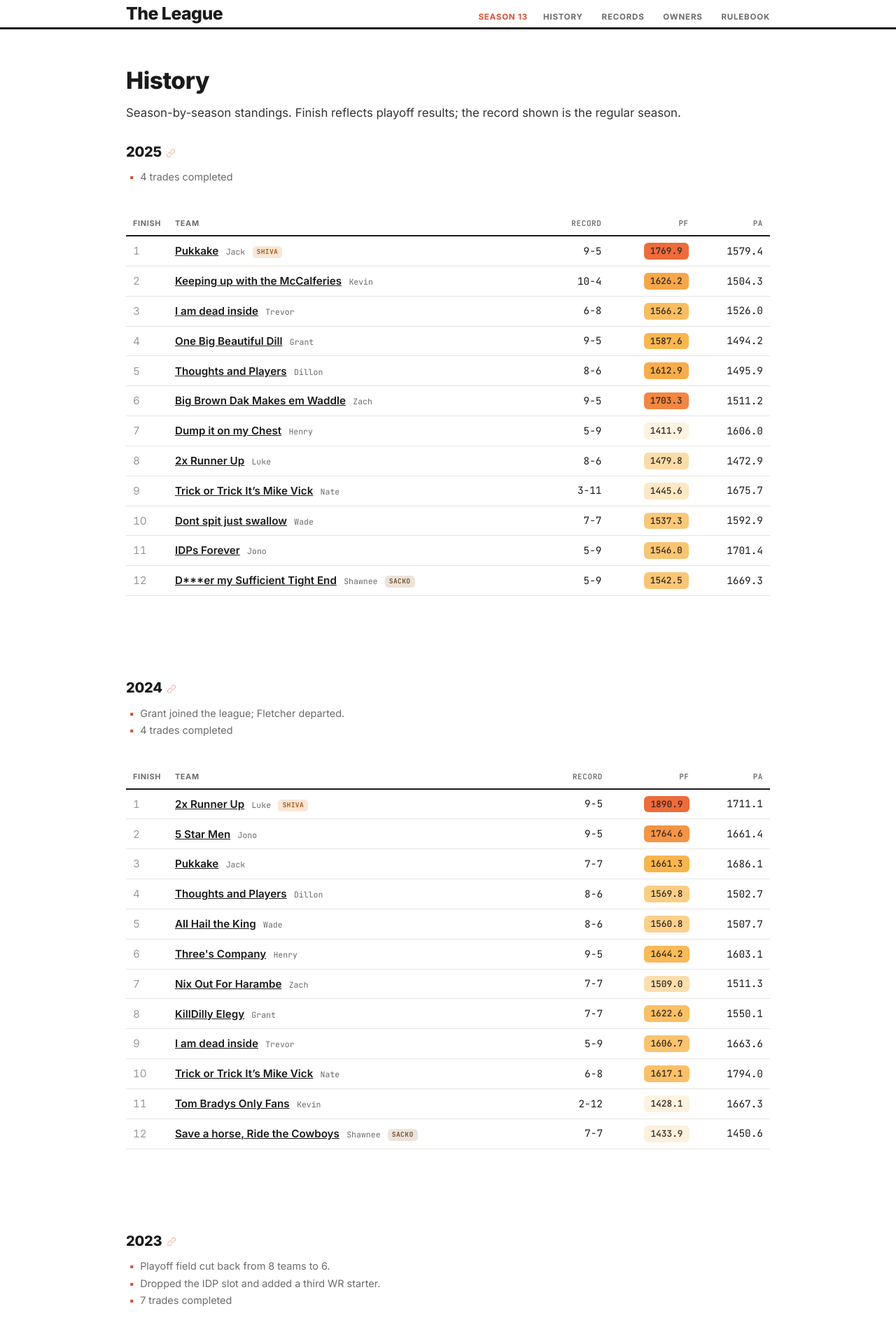
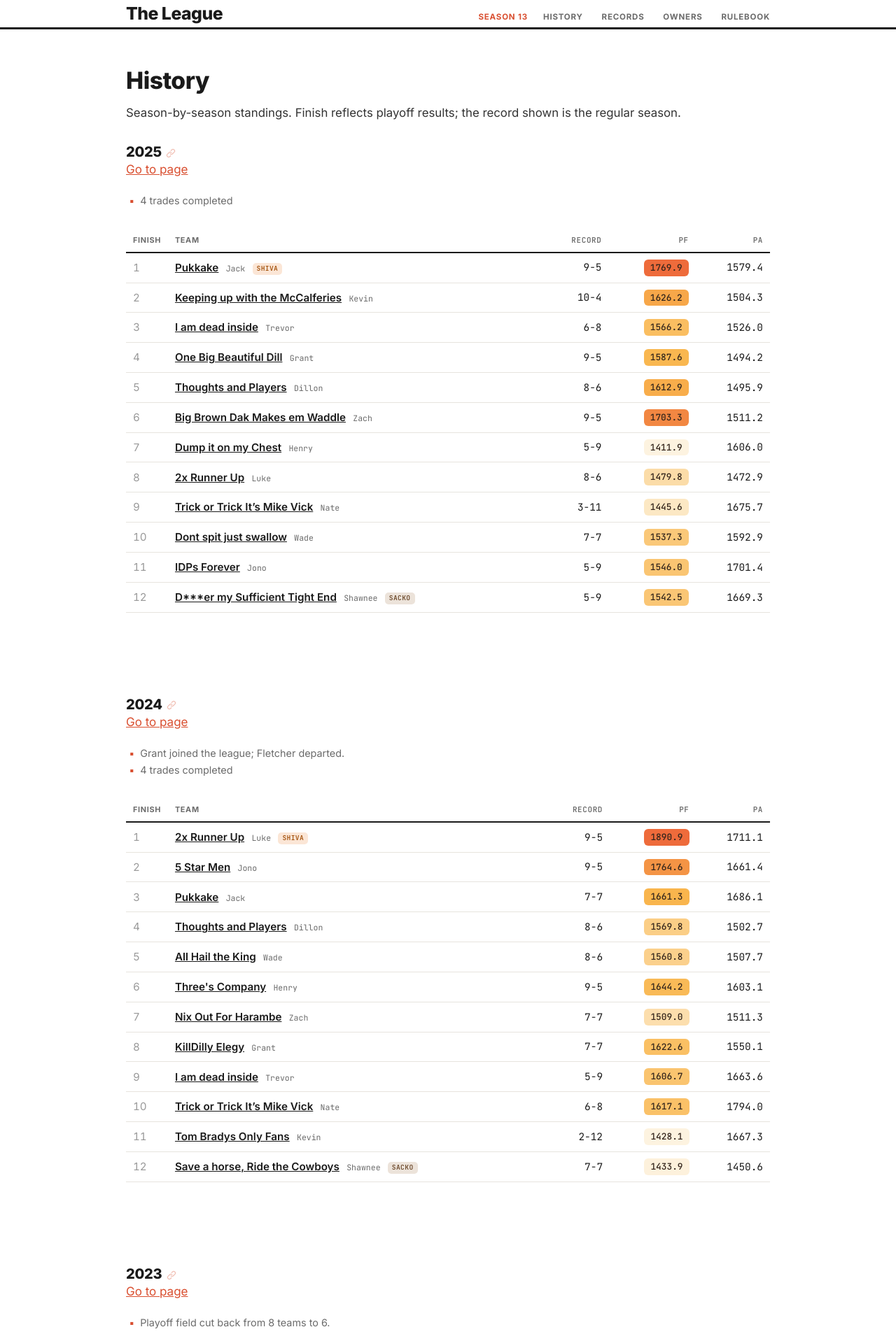
Before and after one commit to dillondrenzek/no-love-in-the-league, a Jekyll site: the page built from docs/history/index.md, in a window 1280 px wide. Shown: the top 1907 px of the page at 70% size. Built offline with Jekyll 4.4.1, drawn with Linux system fonts in a browser that asks for light colours; some of the changed text lies outside the part shown.

Commit message:
feat: add links to season pages (#20)

```diff
--- a/docs/_includes/season_standings.html
+++ b/docs/_includes/season_standings.html
@@ -5,7 +5,10 @@ standings table.
 {%- endcomment -%}
 {%- assign s = include.season -%}
 <div class="history__season-container">
-<h3>{{ s.year }}</h3>
+  <div class="history__season-container-title">
+    <h3>{{ s.year }}</h3>
+    <a href="{{ '/seasons/' | append: s.year | append: '/' | relative_url }}">Go to page</a>
+  </div>
 {% include season_notes.html notes=s.notes %}
 {% include standings_table.html rows=s.rows points=s.points %}
 </div>
--- a/docs/assets/main.scss
+++ b/docs/assets/main.scss
@@ -270,8 +270,14 @@ tbody td a:hover { color: var(--brand); }
   margin-bottom: 6rem;
 }
 
+.history__season-container-title {
+  h3 {
+    margin-bottom: 0rem;
+  }
+}
+
 .season-notes {
-  margin: -0.4em 0 2.2em;
+  margin: 1.5em 0 1.5em;
   padding-left: 1.1em;
   list-style: none;
   color: var(--muted);
```
